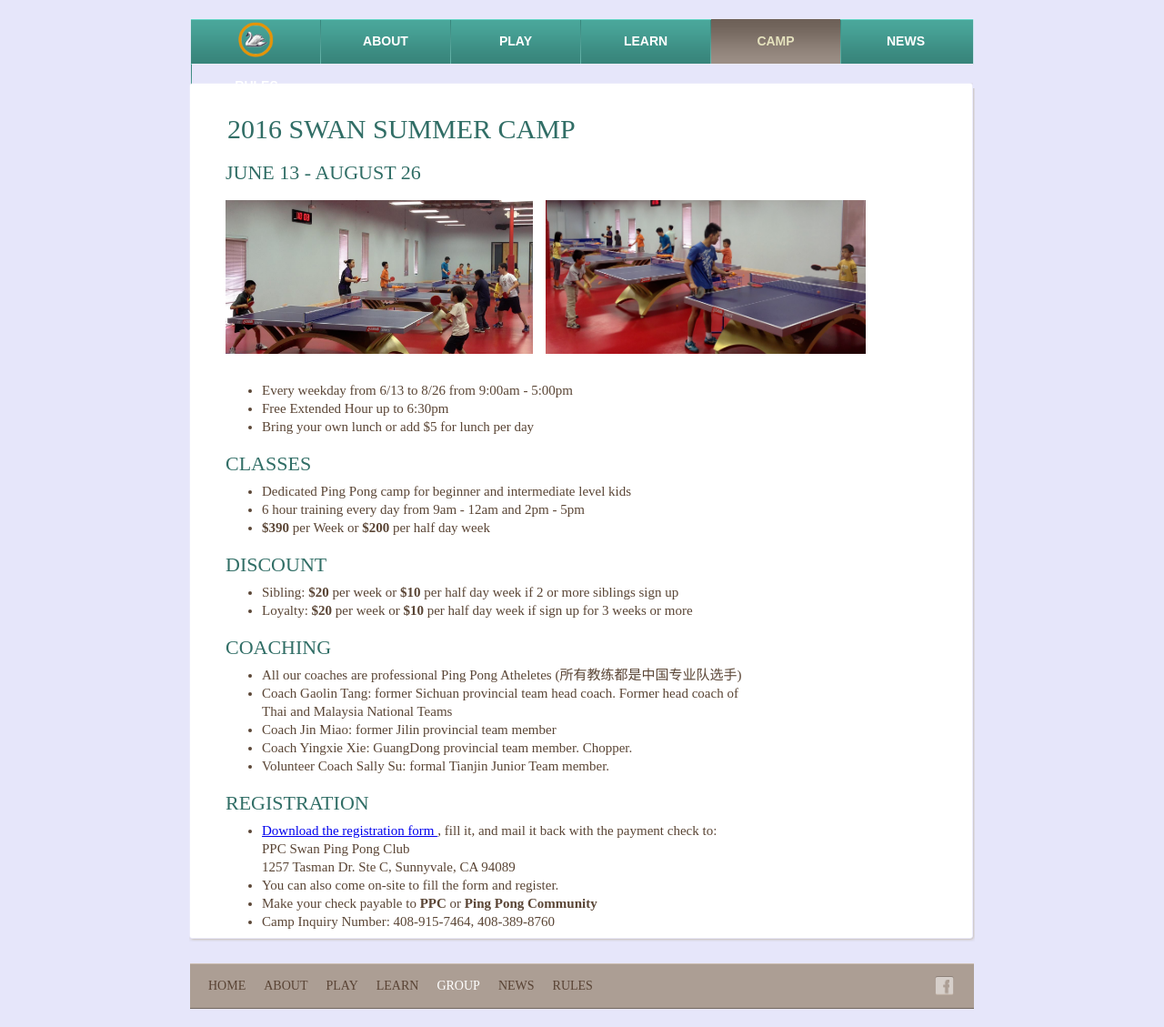
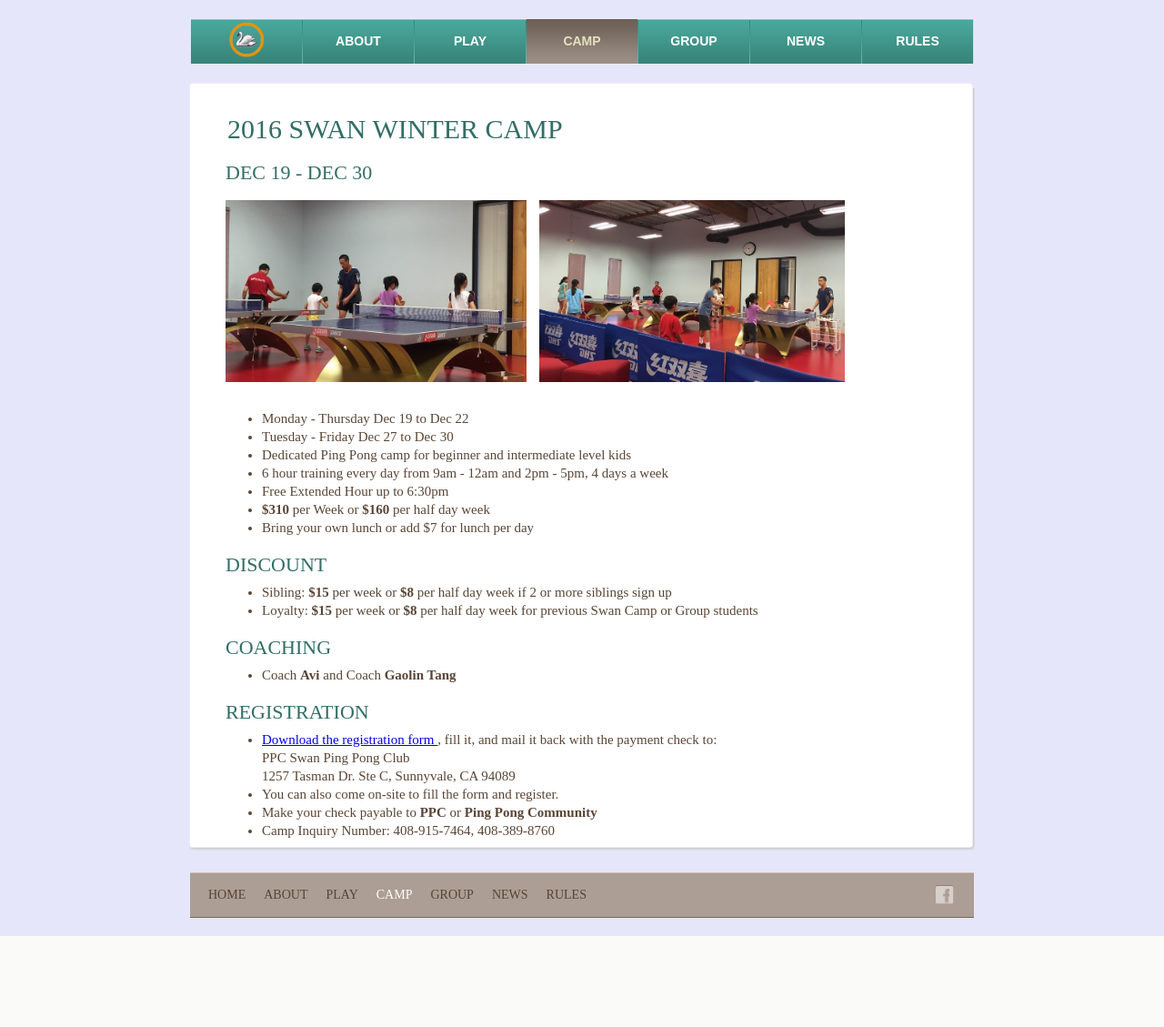
Before and after one commit to ppc-web/ppcweb, a PHP site: page /swan/camp.html in a window 1280 px wide. Shown: the whole page at 91% size. After the commit the page ends 1029 px from the top, so only its background shows below. Run offline with PHP 8.4, Linux system fonts and the light colour scheme.

Commit message:
add winter camp

```diff
--- a/web/swan/camp.html
+++ b/web/swan/camp.html
@@ -7,75 +7,49 @@
 	<link rel="icon"
       type="image/png"
       href="images/logo.png">
+    <script src='lib/jquery.min.js'></script>
+	<script src="swan.js"></script>
+	<script>
+		loadCommon();
+	</script>
 </head>
 <body>
 	<div id="background">
 		<div id="page">
 			<div id="header">
-				<div id="navigation">
-					<ul>
-						<li>
-							<a href="index.html"><img src="images/logo.png" alt="LOGO" height="45"></a>
-						</li>
-						<li>
-							<a href="about.html">About</a>
-						</li>
-						<li>
-							<a href="play.html">Play</a>
-						</li>
-						<li>
-							<a href="learn.html">Learn</a>
-						</li>
-						<li class="selected">
-							<a href="camp.html">Camp</a>
-						</li>
-						<li>
-							<a href="news.html">News</a>
-						</li>
-						<li>
-							<a href="rules.html">Rules</a>
-						</li>
-					</ul>
-				</div>
 			</div>
 			<div id="contents">
 				<div class="box">
 					<div>
 						<div class="body camp">
-							<h1><span class="logo"></span>2016 Swan Summer Camp</h1>
-							<h2> June 13 - August 26</h2>
-							<div >
-								<img src="images/swan-camp-1.png" alt="Img" height="169" style="padding: 10px 10px 10px 0px;"/>
-								<img src="images/swan-camp-3.png" alt="Img" height="169" style="padding: 10px 10px 10px 0px;"/>
+							<h1><span class="logo"></span>2016 Swan Winter Camp</h1>
+							<h2> Dec 19 - Dec 30</h2>
+							<div>
+								<img src="images/sc-1.jpg" alt="Img" height="200"
+									style="padding: 10px 10px 10px 0px;" /> <img
+									src="images/sc-2.jpg" alt="Img" height="200"
+									style="padding: 10px 10px 10px 0px;" />
 
 							</div>
 							<ul>
-								<li> Every weekday from 6/13 to 8/26 from 9:00am - 5:00pm </li>
+								<li> Monday - Thursday Dec 19 to Dec 22 </li>
+								<li> Tuesday - Friday Dec 27 to Dec 30 </li>
+								<li> Dedicated Ping Pong camp for beginner and intermediate level kids</li>
+								<li> 6 hour training every day from 9am - 12am and 2pm - 5pm, 4 days a week </li>
 								<li> Free Extended Hour up to 6:30pm </li>
-								<li> Bring your own lunch or add $5 for lunch per day </li>
-							</ul>
-							<h2> Classes </h2>
-							<ul>
-								<li> Dedicated Ping Pong camp for beginner and intermediate level kids</li>
-								<li> 6 hour training every day from 9am - 12am and 2pm - 5pm </li>
 								<li>
-									<B>$390</B> per Week or <B>$200</B> per half day week
+									<B>$310</B> per Week or <B>$160</B> per half day week
 								</li>
+								<li> Bring your own lunch or add $7 for lunch per day </li>
 							</ul>
 							<h2> Discount </h2>
 							<ul>
-								<li> Sibling: <B>$20</B> per week or <B>$10</B> per half day week if 2 or more siblings sign up</li>
-								<li> Loyalty: <B>$20</B> per week or <B>$10</B> per half day week if sign up for 3 weeks or more</li>
+								<li> Sibling: <B>$15</B> per week or <B>$8</B> per half day week if 2 or more siblings sign up</li>
+								<li> Loyalty: <B>$15</B> per week or <B>$8</B> per half day week for previous Swan Camp or Group students</li>
 							</ul>
 							<h2> Coaching </h2>
 							<ul>
-								<li> All our coaches are professional Ping Pong Atheletes (所有教练都是中国专业队选手)
-								<li> Coach Gaolin Tang: former Sichuan provincial team head coach. Former head coach of <br/>
-								Thai and Malaysia National Teams
-								<li> Coach Jin Miao: former Jilin provincial team member
-								</li>
-								<li> Coach Yingxie Xie: GuangDong provincial team member. Chopper. </li>
-								<li> Volunteer Coach Sally Su: formal Tianjin Junior Team member. </li>
+								<li> Coach <b>Avi</b> and Coach <b>Gaolin Tang</b> </li>
 							</ul>
 
 							<h2> Registration </h2>
@@ -95,34 +69,6 @@
 			</div>
 		</div>
 		<div id="footer">
-			<div>
-				<ul class="navigation">
-					<li>
-						<a href="index.html">Home</a>
-					</li>
-					<li>
-						<a href="about.html">About</a>
-					</li>
-					<li>
-						<a href="play.html">Play</a>
-					</li>
-					<li>
-						<a href="learn.html">Learn</a>
-					</li>
-					<li  class="active">
-						<a href="group.html">Group</a>
-					</li>
-					<li>
-						<a href="news.html">News</a>
-					</li>
-					<li>
-						<a href="rules.html">Rules</a>
-					</li>
-				</ul>
-				<div id="connect">
-					<a href="http://www.facebook.com/swanpingpong/" target="_blank" class="facebook"></a>
-				</div>
-			</div>
 		</div>
 	</div>
 </body>
--- a/web/swan/css/style.css
+++ b/web/swan/css/style.css
@@ -74,7 +74,7 @@ img {
 	background-position: 0 -118px;
 	background-repeat: no-repeat;
 	height: 49px;
-	width: 142px;
+	width: 122px;
 	margin: 0;
 	padding-left: 1px;
 	text-align: center;
--- a/web/swan/footer.html
+++ b/web/swan/footer.html
@@ -8,6 +8,9 @@
 		</li>
 		<li id="footer-play">
 			<a href="play.html">Play</a>
+		</li>
+		<li id="footer-camp">
+			<a href="camp.html">Camp</a>
 		</li>
 		<li id="footer-group">
 			<a href="group.html">Group</a>
--- a/web/swan/header.html
+++ b/web/swan/header.html
@@ -8,6 +8,9 @@
 		</li>
 		<li id="header-play">
 			<a href="play.html">Play</a>
+		</li>
+		<li id="header-camp">
+			<a href="camp.html">Camp</a>
 		</li>
 		<li id="header-group">
 			<a href="group.html">Group</a>
```
